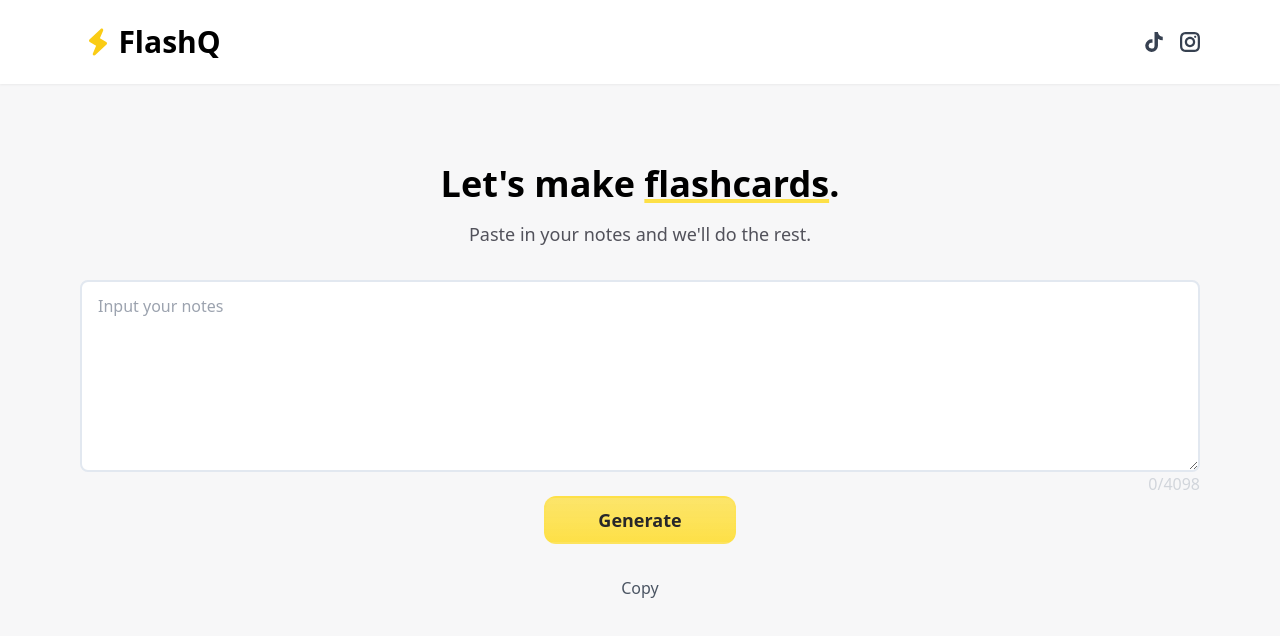
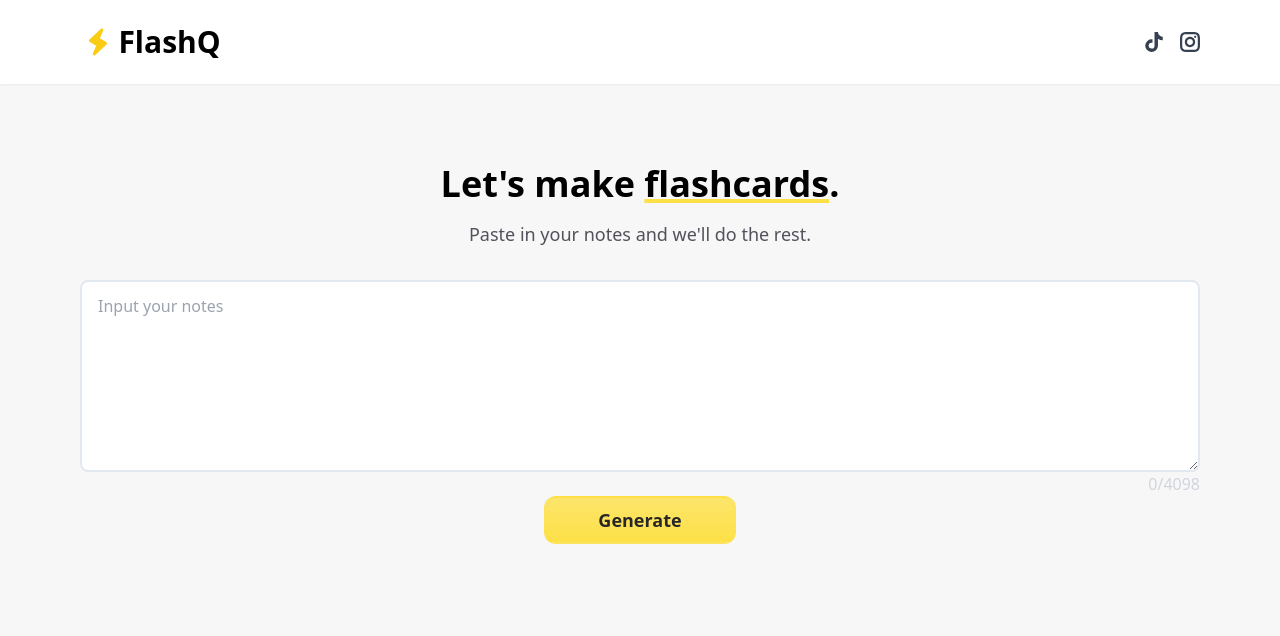
Before and after one commit to AndrewH06/FlashQ, a Next.js app: page /flashcard in a window 1280 px wide. Shown: the top 636 px of the page. Built offline with nearby package versions, Linux system fonts and the light colour scheme.

Commit message:
🪄 Little fixes

```diff
--- a/pages/components/FlashCardPreview.tsx
+++ b/pages/components/FlashCardPreview.tsx
@@ -50,6 +50,7 @@ const FlashCardPreview = ({ text, key }: NewCardProps) => {
             back={text[i].back}
             preview={true}
             reset={reset}
+            key={0}
           />
         </div>
       </div>
--- a/pages/flashcard.tsx
+++ b/pages/flashcard.tsx
@@ -110,9 +110,6 @@ const FlashCard = () => {
               donezo={donezo}
               setDonezo={setDonezo}
             />
-            <button onClick={copy} className="text-gray-600">
-              Copy
-            </button>
             <GoogleAd />
           </div>
         )}
--- a/pages/index.tsx
+++ b/pages/index.tsx
@@ -1,4 +1,5 @@
 "use client";
+import Head from "next/head";
 import Link from "next/link";
 import { useState } from "react";
 import { TbArrowRight } from "react-icons/tb";
@@ -25,6 +26,15 @@ export default function Home() {
   const [buttonHover, setButtonHover] = useState<Boolean>(false);
 
   return (
+    <>
+      <Head>
+        <title>FlashQ - The fastest way to study.</title>
+        <meta
+          name="description"
+          content="FlashQ is the fastest way to study and prepare yourself for exams. It uses AI to generate flashcards or quizzes from your notes. FlashQ saves you from the hassle of retyping your notes into studyable questions. "
+        />
+        <link rel="icon" href="/FlashQ.ico" />
+      </Head>
       <div className="min-h-screen bg-zinc-100/70">
         <Header />
         <main className="flex flex-col items-center gap-12">
@@ -37,8 +47,8 @@ export default function Home() {
               <h2>&nbsp;way to study.</h2>
             </div>
             <p className="text-zinc-600 text-lg text-center max-w-[500px] word-break">
-            Harness the power of AI and turn your notes into study material in a
-            flash.
+              Harness the power of AI and turn your notes into study material in
+              a flash.
             </p>
             <Link
               href="/flashcard"
@@ -59,5 +69,6 @@ export default function Home() {
           </div>
         </main>
       </div>
+    </>
   );
 }
```
Also changed, not shown: 1 other file (tests, documents, lock files or other folders). Lines whose indentation alone changed are shown as unchanged.
